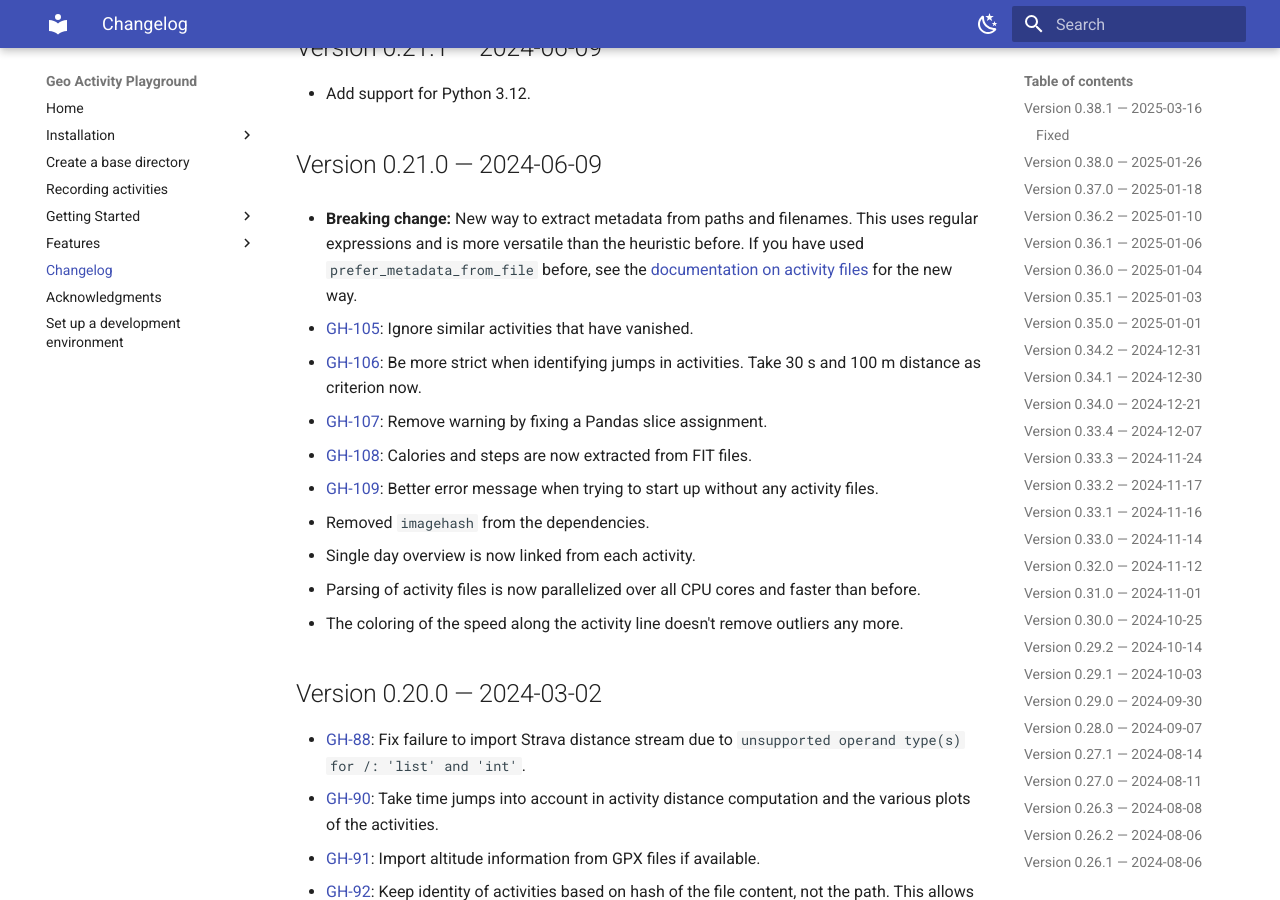
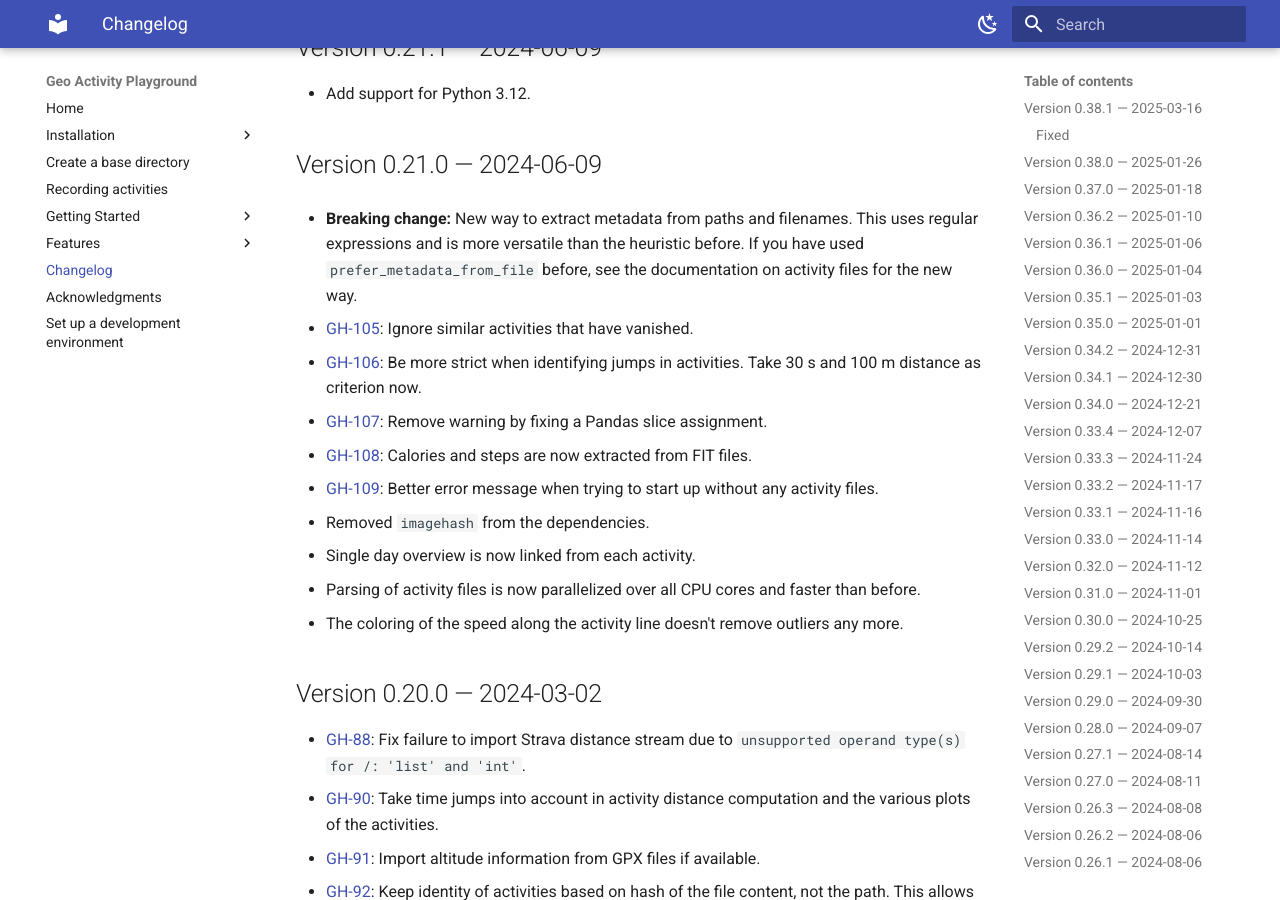
Before and after one commit to martin-ueding/geo-activity-playground, an MkDocs documentation site: the page built from docs/changelog.md, in a window 1280 px wide and 900 px high, scrolled down 9051 px. Built offline with MkDocs 1.6.1 and Material for MkDocs 9.7.7, drawn with Linux system fonts in a browser that asks for light colours; part of the change alters nothing that is shown.

```diff
--- a/docs/reference/changelog.md
+++ b/docs/changelog.md
@@ -295,7 +295,7 @@ Internal stuff:
 
 ## Version 0.21.0 — 2024-06-09
 
-- **Breaking change:** New way to extract metadata from paths and filenames. This uses regular expressions and is more versatile than the heuristic before. If you have used `prefer_metadata_from_file` before, see the [documentation on activity files](../getting-started/using-activity-files.md) for the new way.
+- **Breaking change:** New way to extract metadata from paths and filenames. This uses regular expressions and is more versatile than the heuristic before. If you have used `prefer_metadata_from_file` before, see the documentation on activity files for the new way.
 
 - [GH-105](https://github.com/martin-ueding/geo-activity-playground/issues/105): Ignore similar activities that have vanished.
 - [GH-106](https://github.com/martin-ueding/geo-activity-playground/issues/106): Be more strict when identifying jumps in activities. Take 30 s and 100 m distance as criterion now.
--- a/mkdocs.yml
+++ b/mkdocs.yml
@@ -50,7 +50,7 @@ nav:
     - features/upload.md
     - features/share-picture.md
     - features/kind-rename.md
-  - reference/changelog.md
+  - changelog.md
   - acknowledgments.md
   - set-up-a-development-environment.md
 
```
